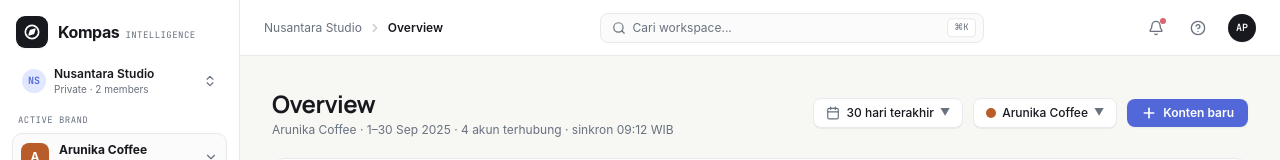
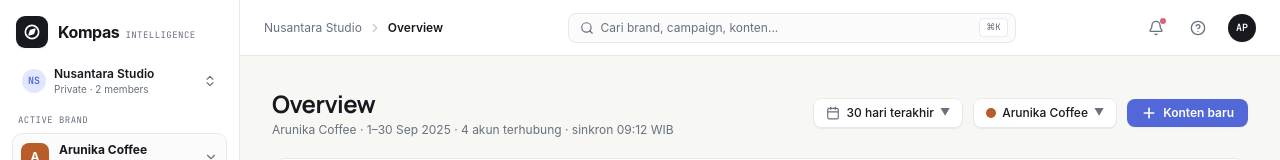
Before and after one commit to ekadroka-fngm/SocMed-Manager, a React (Vite) app: page / in a window 1280 px wide. Shown: the top 160 px of the page. Built offline with nearby package versions, Linux system fonts and the light colour scheme.

Commit message:
feat: make global search navigate to workspace records

```diff
--- a/src/components/layout/Header.tsx
+++ b/src/components/layout/Header.tsx
@@ -1,6 +1,6 @@
-import React from 'react';
+import React, { useEffect, useMemo, useRef, useState } from 'react';
 import { useApp } from '../../context/AppContext';
-import { Search, ChevronRight, Bell, HelpCircle } from 'lucide-react';
+import { Search, ChevronRight, Bell, HelpCircle, FileText, Lightbulb, Target, Tag, X } from 'lucide-react';
 
 export const Header: React.FC = () => {
   const {
@@ -9,8 +9,67 @@ export const Header: React.FC = () => {
     setSearchQuery,
     navigateTo,
     currentUser,
-    workspace
+    workspace,
+    brands,
+    campaigns,
+    contentItems,
+    ideas,
+    switchBrand
   } = useApp();
+
+  const [isSearchOpen, setIsSearchOpen] = useState(false);
+  const searchInputRef = useRef<HTMLInputElement>(null);
+
+  const searchResults = useMemo(() => {
+    const query = searchQuery.trim().toLowerCase();
+    if (!query) return [];
+
+    const results: Array<{ id: string; title: string; detail: string; icon: React.ReactNode; select: () => void }> = [];
+    brands.filter(item => item.name.toLowerCase().includes(query) || item.category.toLowerCase().includes(query))
+      .slice(0, 4).forEach(item => results.push({
+        id: `brand-${item.id}`, title: item.name, detail: `Brand · ${item.category}`,
+        icon: <Tag className="w-3.5 h-3.5"/>,
+        select: () => { switchBrand(item.id); navigateTo('brands'); }
+      }));
+    campaigns.filter(item => item.name.toLowerCase().includes(query) || item.objective.toLowerCase().includes(query))
+      .slice(0, 4).forEach(item => results.push({
+        id: `campaign-${item.id}`, title: item.name, detail: 'Campaign',
+        icon: <Target className="w-3.5 h-3.5"/>,
+        select: () => navigateTo('campaigns', { campaignId: item.id })
+      }));
+    contentItems.filter(item => item.title.toLowerCase().includes(query) || item.hook.toLowerCase().includes(query))
+      .slice(0, 5).forEach(item => results.push({
+        id: `content-${item.id}`, title: item.title, detail: `Konten · ${item.status}`,
+        icon: <FileText className="w-3.5 h-3.5"/>,
+        select: () => navigateTo('creative', { contentId: item.id })
+      }));
+    ideas.filter(item => item.title.toLowerCase().includes(query) || (item.topic || '').toLowerCase().includes(query))
+      .slice(0, 4).forEach(item => results.push({
+        id: `idea-${item.id}`, title: item.title, detail: `Ide · ${item.funnelStage}`,
+        icon: <Lightbulb className="w-3.5 h-3.5"/>,
+        select: () => navigateTo('ideas')
+      }));
+    return results.slice(0, 10);
+  }, [searchQuery, brands, campaigns, contentItems, ideas, switchBrand, navigateTo]);
+
+  const selectSearchResult = (result: (typeof searchResults)[number]) => {
+    result.select();
+    setSearchQuery('');
+    setIsSearchOpen(false);
+  };
+
+  useEffect(() => {
+    const onShortcut = (event: KeyboardEvent) => {
+      if ((event.metaKey || event.ctrlKey) && event.key.toLowerCase() === 'k') {
+        event.preventDefault();
+        setIsSearchOpen(true);
+        window.setTimeout(() => searchInputRef.current?.focus(), 0);
+      }
+      if (event.key === 'Escape') setIsSearchOpen(false);
+    };
+    window.addEventListener('keydown', onShortcut);
+    return () => window.removeEventListener('keydown', onShortcut);
+  }, []);
 
   const pageTitles: Record<string, string> = {
     overview: 'Overview',
@@ -44,20 +103,36 @@ export const Header: React.FC = () => {
       </div>
 
       {/* 2. Global Search */}
-      <div className="hidden md:flex items-center flex-1 max-w-sm mx-4">
+      <div className="hidden md:flex items-center flex-1 max-w-md mx-4 relative">
         <div className="relative w-full">
           <Search className="w-3.5 h-3.5 text-[#68717E] absolute left-3 top-1/2 -translate-y-1/2" />
           <input
-            type="text"
+            ref={searchInputRef}
+            type="search"
             value={searchQuery}
-            onChange={e => setSearchQuery(e.target.value)}
-            placeholder="Cari workspace..."
+            onFocus={() => setIsSearchOpen(true)}
+            onChange={event => { setSearchQuery(event.target.value); setIsSearchOpen(true); }}
+            onKeyDown={event => {
+              if (event.key === 'Enter' && searchResults[0]) { event.preventDefault(); selectSearchResult(searchResults[0]); }
+            }}
+            placeholder="Cari brand, campaign, konten..."
+            aria-label="Cari brand, campaign, ide, atau konten"
+            aria-expanded={isSearchOpen && Boolean(searchQuery.trim())}
             className="w-full pl-8 pr-10 py-1.5 text-xs bg-neutral-50/80 dark:bg-[#20242D] border border-[#E7E9ED] dark:border-[#2E3442] rounded-[8px] text-[#17191F] dark:text-[#E9EBF0] placeholder-[#68717E] focus:outline-none focus:ring-1 focus:ring-[#5268D8]"
           />
-          <kbd className="absolute right-2 top-1/2 -translate-y-1/2 text-[9px] font-mono text-[#68717E] bg-white dark:bg-[#171920] border border-[#E7E9ED] dark:border-[#2E3442] px-1.5 py-0.5 rounded-[4px]">
-            ⌘K
-          </kbd>
+          {searchQuery && <button type="button" onClick={() => {setSearchQuery('');setIsSearchOpen(false);}} aria-label="Hapus pencarian" className="absolute right-2 top-1/2 -translate-y-1/2 p-1 text-[#68717E] hover:text-[#17191F]"><X className="w-3 h-3"/></button>}
+          {!searchQuery && <kbd className="absolute right-2 top-1/2 -translate-y-1/2 text-[9px] font-mono text-[#68717E] bg-white dark:bg-[#171920] border border-[#E7E9ED] dark:border-[#2E3442] px-1.5 py-0.5 rounded-[4px]">⌘K</kbd>}
         </div>
+        {isSearchOpen && searchQuery.trim() && (
+          <div className="absolute left-0 right-0 top-full mt-2 z-50 rounded-xl border border-[#E7E9ED] dark:border-[#2E3442] bg-white dark:bg-[#1B1E25] shadow-xl p-1.5 max-h-[360px] overflow-y-auto">
+            {searchResults.length ? searchResults.map(result => (
+              <button key={result.id} type="button" onMouseDown={event => event.preventDefault()} onClick={() => selectSearchResult(result)} className="w-full flex items-center gap-2.5 text-left px-2.5 py-2 rounded-lg hover:bg-neutral-50 dark:hover:bg-[#262B35]">
+                <span className="text-[#5268D8]">{result.icon}</span>
+                <span className="min-w-0 flex-1"><span className="block truncate text-xs font-medium text-[#17191F] dark:text-[#E9EBF0]">{result.title}</span><span className="block text-[10px] text-[#68717E] dark:text-[#9BA3B2]">{result.detail}</span></span>
+              </button>
+            )) : <p className="px-3 py-4 text-xs text-[#68717E]">Tidak ada hasil untuk “{searchQuery}”.</p>}
+          </div>
+        )}
       </div>
 
       {/* 3. Utility Icons: Notifications, Help, User Avatar */}
```
